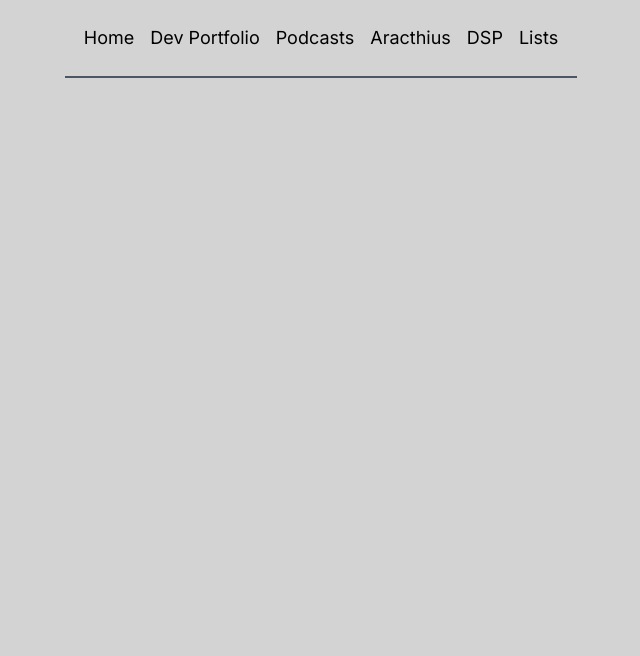
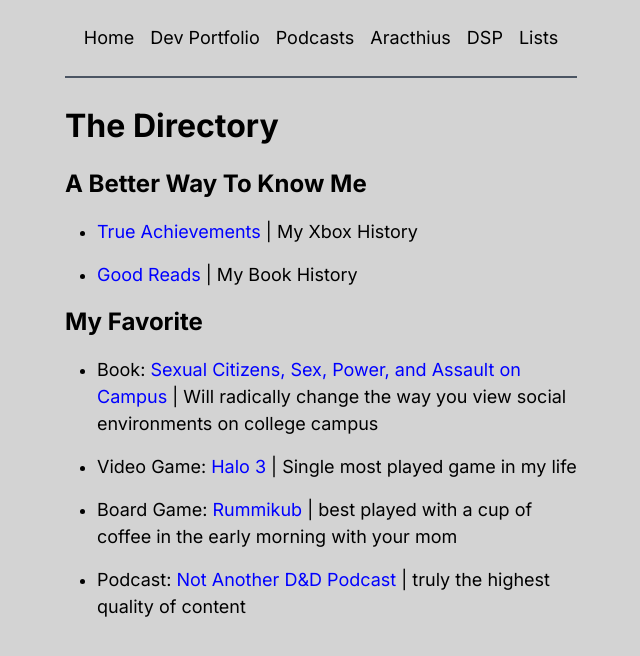
Before and after one commit to MSBivens/personal-website, a Next.js app in the folder personal_site/: page /lists in a window 1280 px wide. Shown: the top 656 px of the page, without its empty margins (319-959 px from the left). Built offline with nearby package versions, Linux system fonts and the light colour scheme.

Commit message:
content update

```diff
--- a/personal_site/src/app/dsp/page.js
+++ b/personal_site/src/app/dsp/page.js
@@ -1,3 +1,80 @@
+import Image from "next/image";
+
+import dspImage from "../../../public/images/dsp.jpg";
+
 export default function DSP() {
-  return <div> {/* Text Goes Here */}</div>;
+  return (
+    <div>
+      <h1>Delta Sigma Phi</h1>
+      <p>
+        I have a long history of volunteer service with Gamma Iota, starting as
+        an undergraduate where I helped refound the chapter and held several
+        leadership roles.
+      </p>
+      <p>
+        As an alumnus, I spearheaded the restructuring of the advising board,
+        represented the chapter at national events, provided member counseling,
+        and engaged in alumni recruitment efforts. I also ensured the
+        chapter&apos;s recognition as a student organization, developed
+        leadership programs, and organized events to foster engagement and
+        fundraising.
+      </p>
+      <p>
+        Currently, I focus on compliance, reorganizing the alumni corporation
+        board, and creating comprehensive guides and events to support our
+        undergraduate and alumni chapter&apos;s growth and success.
+      </p>
+      <Image
+        src={dspImage}
+        alt="picture of Michael in a suit, wearing fraternity garb"
+        className="mx-auto mb-4"
+      />
+      <h2>Relevant Publications</h2>
+      <p>
+        I appeared in the national publication, The Carnation, on page 10,
+        sharing my experience as a first-generation student.
+      </p>
+      <p>
+        <a href="https://issuu.com/deltasigmaphihq/docs/springcarnation24_finalweb">
+          The Carnation - Volume 114, Issue 1
+        </a>
+      </p>
+      <h2>Volunteer Experience</h2>
+      <h3>Alumni Roles</h3>
+      <ul className="list-disc" style={{ color: "black", marginLeft: "2em" }}>
+        <li style={{ marginBottom: "1rem" }}>
+          President, Alumni Corporation Board, Gamma Iota Chatper, 2022-Present
+        </li>
+        <li style={{ marginBottom: "1rem" }}>
+          Lead Advisor, Collegiate Chapter Advisory Board, Gamma Iota Chapter,
+          2020-2022
+        </li>
+        <li style={{ marginBottom: "1rem" }}>
+          Advisor, Collegiate Chapter Advisory Board, Gamma Iota Chapter,
+          2019-2020
+        </li>
+      </ul>
+      <h3>Undergraduate Roles</h3>
+      <ul className="list-disc" style={{ color: "black", marginLeft: "2em" }}>
+        <li style={{ marginBottom: "1rem" }}>
+          Chapter President, Gamma Iota Chapter, 2018-2019
+        </li>
+        <li style={{ marginBottom: "1rem" }}>
+          Director of Recruitment, Gamma Iota Chapter, 2017-2018
+        </li>
+        <li style={{ marginBottom: "1rem" }}>
+          Secretary, Gamma Iota Chapter, 2016-2017
+        </li>
+        <li style={{ marginBottom: "1rem" }}>
+          Director of Philanthropy, Gamma Iota Chapter, 2015-2016
+        </li>
+        <li style={{ marginBottom: "1rem" }}>
+          Director of Academics, Gamma Iota Chapter, 2015-2016
+        </li>
+        <li style={{ marginBottom: "1rem" }}>
+          Pledge Class President, Gamma Iota Chapter, 2015-2016
+        </li>
+      </ul>
+    </div>
+  );
 }
--- a/personal_site/src/app/globals.css
+++ b/personal_site/src/app/globals.css
@@ -56,6 +56,7 @@
 a:hover {
   text-decoration: underline;
 }
+
 @layer utilities {
   .text-balance {
     text-wrap: balance;
--- a/personal_site/src/app/lists/page.js
+++ b/personal_site/src/app/lists/page.js
@@ -1,3 +1,68 @@
 export default function DSP() {
-  return <div> {/* Text Goes Here */}</div>;
+  return (
+    <div>
+      <h1>The Directory</h1>
+      <h2> A Better Way To Know Me </h2>
+      <ul className="list-disc" style={{ color: "black", marginLeft: "2em" }}>
+        <li style={{ marginBottom: "1rem" }}>
+          <p>
+            <a href="https://www.trueachievements.com/gamer/Fushimino">
+              True Achievements
+            </a>{" "}
+            | My Xbox History
+          </p>
+        </li>
+        <li style={{ marginBottom: "1rem" }}>
+          <p>
+            <a href="https://www.goodreads.com/user/show/178759962-michael-bivens">
+              Good Reads
+            </a>{" "}
+            | My Book History
+          </p>
+        </li>
+      </ul>
+      <h2> My Favorite </h2>
+      <ul className="list-disc" style={{ color: "black", marginLeft: "2em" }}>
+        <li style={{ marginBottom: "1rem" }}>
+          <p>
+            Book:{" "}
+            <a href="https://www.sexualcitizens.com/">
+              Sexual Citizens, Sex, Power, and Assault on Campus
+            </a>{" "}
+            | Will radically change the way you view social environments on
+            college campus
+          </p>
+        </li>
+        <li style={{ marginBottom: "1rem" }}>
+          <p>
+            Video Game:{" "}
+            <a href="https://en.wikipedia.org/wiki/Halo_3">Halo 3</a> | Single
+            most played game in my life
+          </p>
+        </li>
+        <li style={{ marginBottom: "1rem" }}>
+          <p>
+            Board Game:{" "}
+            <a href="https://en.wikipedia.org/wiki/Rummikub">Rummikub</a> | best
+            played with a cup of coffee in the early morning with your mom
+          </p>
+        </li>
+        <li style={{ marginBottom: "1rem" }}>
+          <p>
+            Podcast: <a href="https://naddpod.com/">Not Another D&D Podcast</a>{" "}
+            | truly the highest quality of content
+          </p>
+        </li>
+      </ul>
+      {/* <h2> TBD </h2>
+      <ul className="list-disc" style={{ color: "black", marginLeft: "2em" }}>
+        <li style={{ marginBottom: "1rem" }}>1</li>
+        <li style={{ marginBottom: "1rem" }}>2</li>
+        <li style={{ marginBottom: "1rem" }}>3</li>
+        <li style={{ marginBottom: "1rem" }}>4</li>
+        <li style={{ marginBottom: "1rem" }}>5</li>
+        <li style={{ marginBottom: "1rem" }}>6</li>
+      </ul> */}
+    </div>
+  );
 }
--- a/personal_site/src/app/page.js
+++ b/personal_site/src/app/page.js
@@ -1,5 +1,4 @@
 import Image from "next/image";
-
 import meImage from "../../public/images/me.jpeg";
 
 export default function Home() {
```
Also changed, not shown: 1 other file (tests, documents, lock files or other folders).
